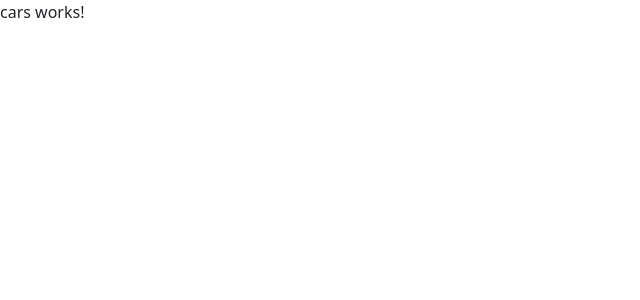
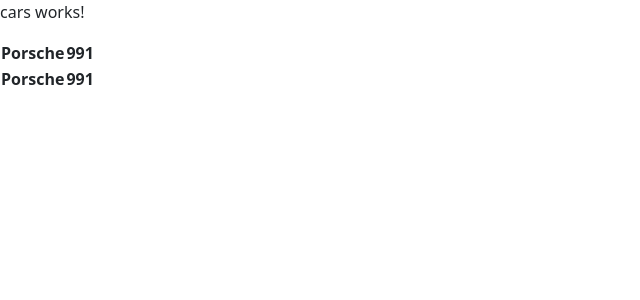
Before and after one commit to NkITaa/firstSteps, an Angular app: page / in a window 1280 px wide. Shown: the top 300 px of the page, without its empty margins (0-640 px from the left). Built offline with nearby package versions, Linux system fonts and the light colour scheme.

Commit message:
added ngOnInit

```diff
--- a/src/app/app.component.ts
+++ b/src/app/app.component.ts
@@ -1,10 +1,9 @@
-import { Component } from '@angular/core';
+import { Component, OnInit } from '@angular/core';
+import { Car } from './cars/cars';
 
 @Component({
   selector: 'app-root',
   templateUrl: './app.component.html',
-  styleUrls: ['./app.component.scss']
+  styleUrls: ['./app.component.scss'],
 })
-export class AppComponent {
-  title = 'firstSteps';
-}
+export class AppComponent {}
--- a/src/app/cars/cars.component.html
+++ b/src/app/cars/cars.component.html
@@ -1 +1,12 @@
 <p>cars works!</p>
+
+<div *ngFor="let car of cars">
+  <table>
+    <th>
+      {{ car.brand }}
+    </th>
+    <th>
+      {{ car.model }}
+    </th>
+  </table>
+</div>
--- a/src/app/cars/cars.component.ts
+++ b/src/app/cars/cars.component.ts
@@ -1,10 +1,19 @@
-import { Component } from '@angular/core';
+import { Component, OnInit } from '@angular/core';
+import { Car } from './cars';
 
 @Component({
   selector: 'app-cars',
   templateUrl: './cars.component.html',
-  styleUrls: ['./cars.component.scss']
+  styleUrls: ['./cars.component.scss'],
 })
-export class CarsComponent {
+export class CarsComponent implements OnInit {
+  cars: Car[] = [];
 
+  ngOnInit(): void {
+    this.cars = [
+      { brand: 'Porsche', model: '991' },
+
+      { brand: 'Porsche', model: '991' },
+    ];
+  }
 }
--- /dev/null
+++ b/src/app/cars/cars.ts
@@ -0,0 +1,8 @@
+export interface Scheme {
+  quantity: string;
+}
+
+export interface Car {
+  brand: string;
+  model: string;
+}
```
